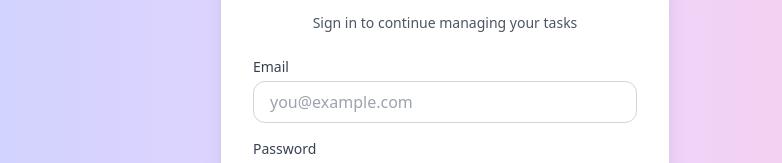
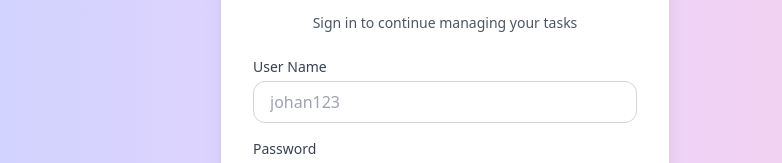
Before and after one commit to dinildamsith/To-Do-list, an Angular app in the folder front-end/: page / in a window 1280 px wide. Shown: the part 245-408 px from the top of the page, without its empty margins (195-977 px from the left). Built offline with nearby package versions, Linux system fonts and the light colour scheme.

Commit message:
sign in api connected done

```diff
--- a/front-end/src/app/pages/auth/signin/signIn.component.html
+++ b/front-end/src/app/pages/auth/signin/signIn.component.html
@@ -5,10 +5,13 @@
 
     <form>
       <div class="mb-4">
-        <label class="block text-sm font-medium text-gray-700 mb-1">Email</label>
+        <label class="block text-sm font-medium text-gray-700 mb-1">User Name</label>
         <input
-          type="email"
-          placeholder="you@example.com"
+          [(ngModel)]="signInData.username"
+          name="username"
+          required
+          type="username"
+          placeholder="johan123"
           class="w-full px-4 py-2 border border-gray-300 rounded-xl focus:ring-2 focus:ring-indigo-400 focus:outline-none"
         />
       </div>
@@ -16,6 +19,8 @@
       <div class="mb-4">
         <label class="block text-sm font-medium text-gray-700 mb-1">Password</label>
         <input
+          [(ngModel)]="signInData.password"
+          name="password"
           type="password"
           placeholder="Enter your password"
           class="w-full px-4 py-2 border border-gray-300 rounded-xl focus:ring-2 focus:ring-indigo-400 focus:outline-none"
@@ -31,7 +36,8 @@
       </div>
 
       <button
-        type="submit"
+        type="button"
+        (click)="onSignIn()"
         class="w-full bg-indigo-600 text-white font-semibold py-2 rounded-xl hover:bg-indigo-700 transition"
       >
         Sign In
--- a/front-end/src/app/pages/auth/signin/signIn.component.ts
+++ b/front-end/src/app/pages/auth/signin/signIn.component.ts
@@ -1,11 +1,41 @@
 import { Component } from '@angular/core';
+import {  FormsModule} from '@angular/forms';
+import { ApiService } from '../../../service/api.service';
+import { Router} from '@angular/router';
+import { API_ENDPOINTS } from '../../../service/api-endpoints';
 
 @Component({
   selector: 'app-signin',
-  standalone: true,
   templateUrl: 'signIn.component.html',
+  imports: [FormsModule]
 })
 
 export class SignInComponent {
 
+  signInData = {
+    username: '',
+    password: ''
+  }
+
+  constructor(private api: ApiService, private router: Router) {}
+
+  // Sign in handle
+  onSignIn() {
+
+    console.log(this.signInData)
+
+    this.api.post(API_ENDPOINTS.AUTH.SIGNIN, this.signInData).subscribe({
+      next: (res:any) => {
+        console.log('Login success', res);
+        localStorage.setItem('token', res.data); // save token if needed
+        this.router.navigate(['/dash-bord']);
+      },
+      error: (err) => {
+        console.error('Login failed', err);
+        alert('Login failed. Please check your email or password.');
+      }
+    });
+
+  }
+
 }
```
